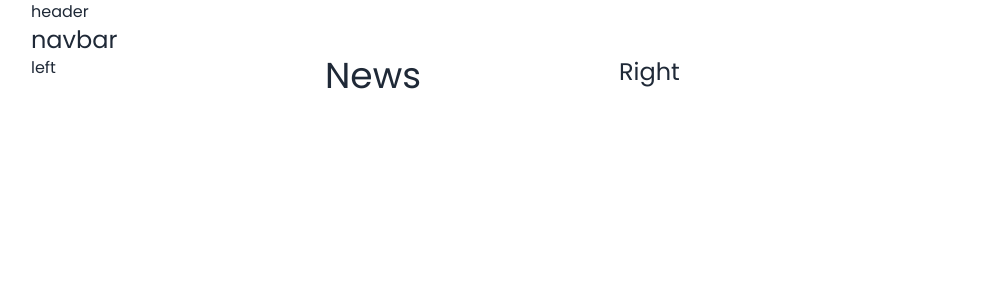
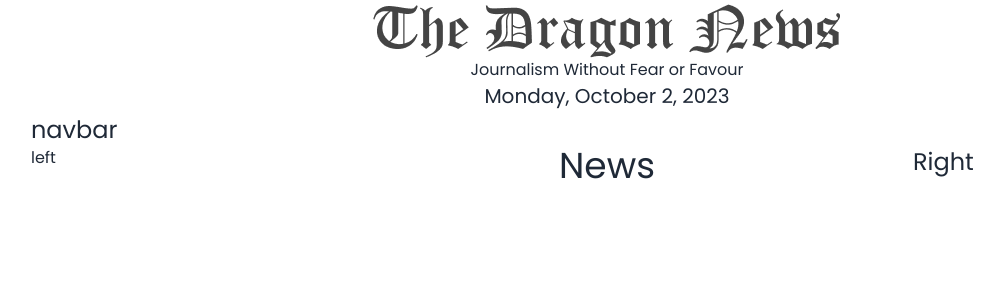
Before and after one commit to habib33-3/dragon-new-react, a React (Vite) app: page / in a window 1280 px wide. Shown: the top 300 px of the page, without its empty margins (33-1037 px from the left). Built offline with nearby package versions, Linux system fonts and the light colour scheme.

Commit message:
header with dynamic date

```diff
--- a/package.json
+++ b/package.json
@@ -12,6 +12,7 @@
   "dependencies": {
     "daisyui": "^3.8.2",
     "firebase": "^10.4.0",
+    "moment": "^2.29.4",
     "react": "^18.2.0",
     "react-dom": "^18.2.0",
     "react-router-dom": "^6.16.0"
--- a/src/pages/Home/Home.jsx
+++ b/src/pages/Home/Home.jsx
@@ -9,13 +9,13 @@ const Home = () => {
       <Header />
       <Navbar />
 
-      <div className="grid lg:grid-cols-4 gap-6">
+      <div className="grid grid-cols-1 md:grid-cols-4 gap-6">
         <div>
           <LeftSideNav />
         </div>
 
-        <div>
-          <h2 className="text-4xl">News</h2>
+        <div className=" lg:col-span-2">
+          <h2 className="text-4xl text-center">News</h2>
         </div>
 
         <div>
--- a/src/pages/shared/Header/Header.jsx
+++ b/src/pages/shared/Header/Header.jsx
@@ -1,7 +1,16 @@
+import logo from "../../../assets/logo.png";
+import moment from "moment";
+
 const Header = () => {
   return (
-    <div>
-      <h2 className="text">header</h2>
+    <div className="text-center my-1">
+      <img
+        src={logo}
+        alt=""
+        className="mx-auto"
+      />
+      <p>Journalism Without Fear or Favour</p>
+      <p className="text-xl">{moment().format("dddd, MMMM D, YYYY")}</p>
     </div>
   );
 };
```
Also changed, not shown: 1 other file (tests, documents, lock files or other folders).
